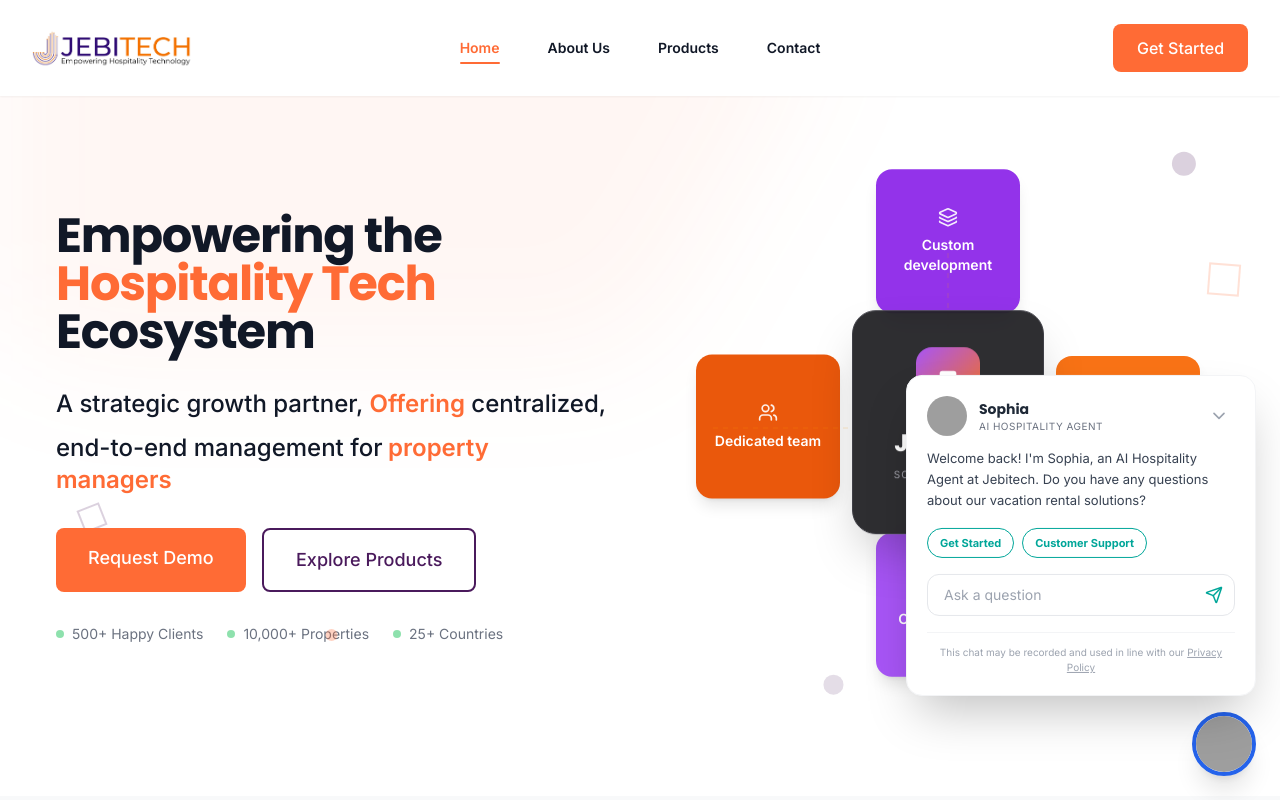
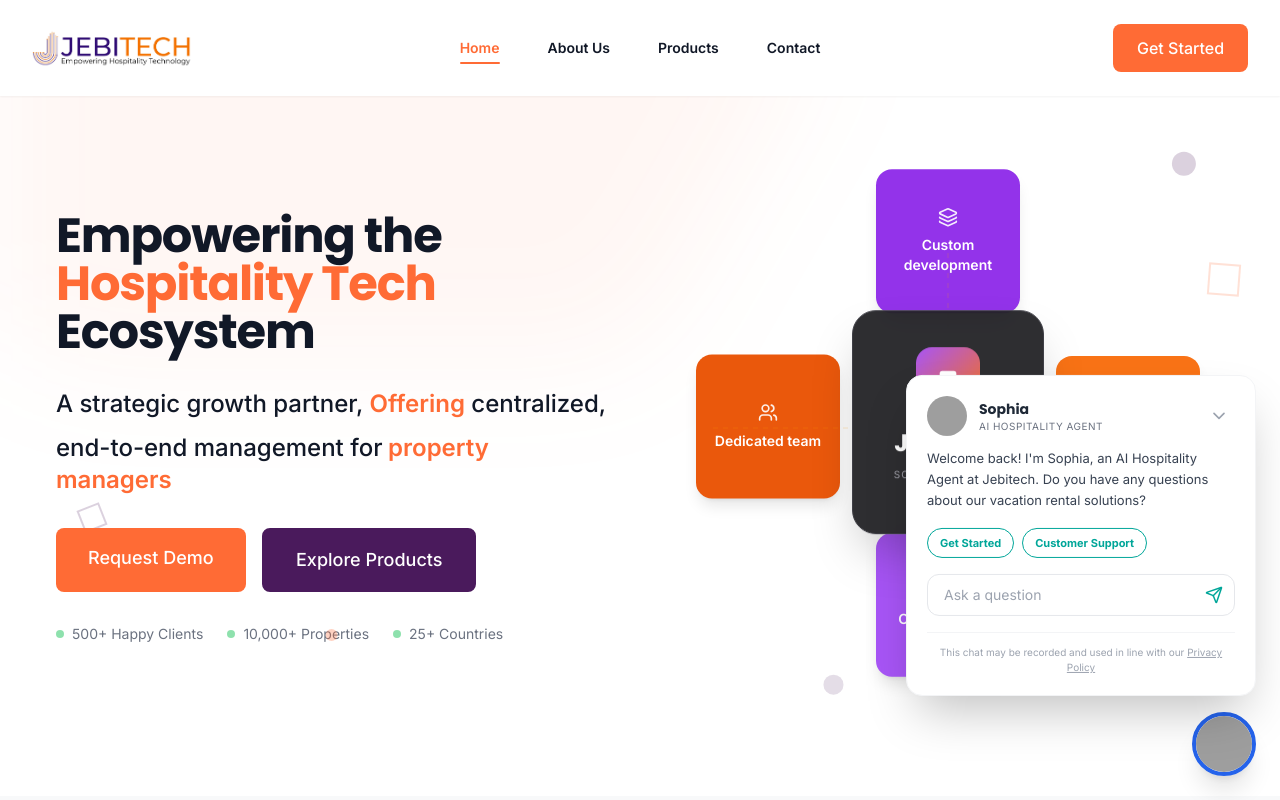
Before and after one commit to JEBITECH/jebi_website, a Next.js app: page / in a window 1280 px wide. Shown: the top 800 px of the page. Built offline with nearby package versions, Linux system fonts and the light colour scheme; grey boxes are pictures that could not be loaded.

Commit message:
change the bg colors of CTO buttons

```diff
--- a/app/globals.css
+++ b/app/globals.css
@@ -35,7 +35,7 @@
   }
 
   .btn-secondary {
-    @apply border-2 border-primary-purple text-primary-purple px-6 py-3 rounded-lg font-medium hover:bg-primary-purple hover:text-white transition-all duration-300 hover:shadow-lg transform hover:-translate-y-1;
+    @apply bg-primary-purple text-white border-2 border-primary-purple px-6 py-3 rounded-lg font-medium hover:bg-purple-700 hover:border-purple-700 transition-all duration-300 hover:shadow-lg transform hover:-translate-y-1;
   }
 
   .section-padding {
```
